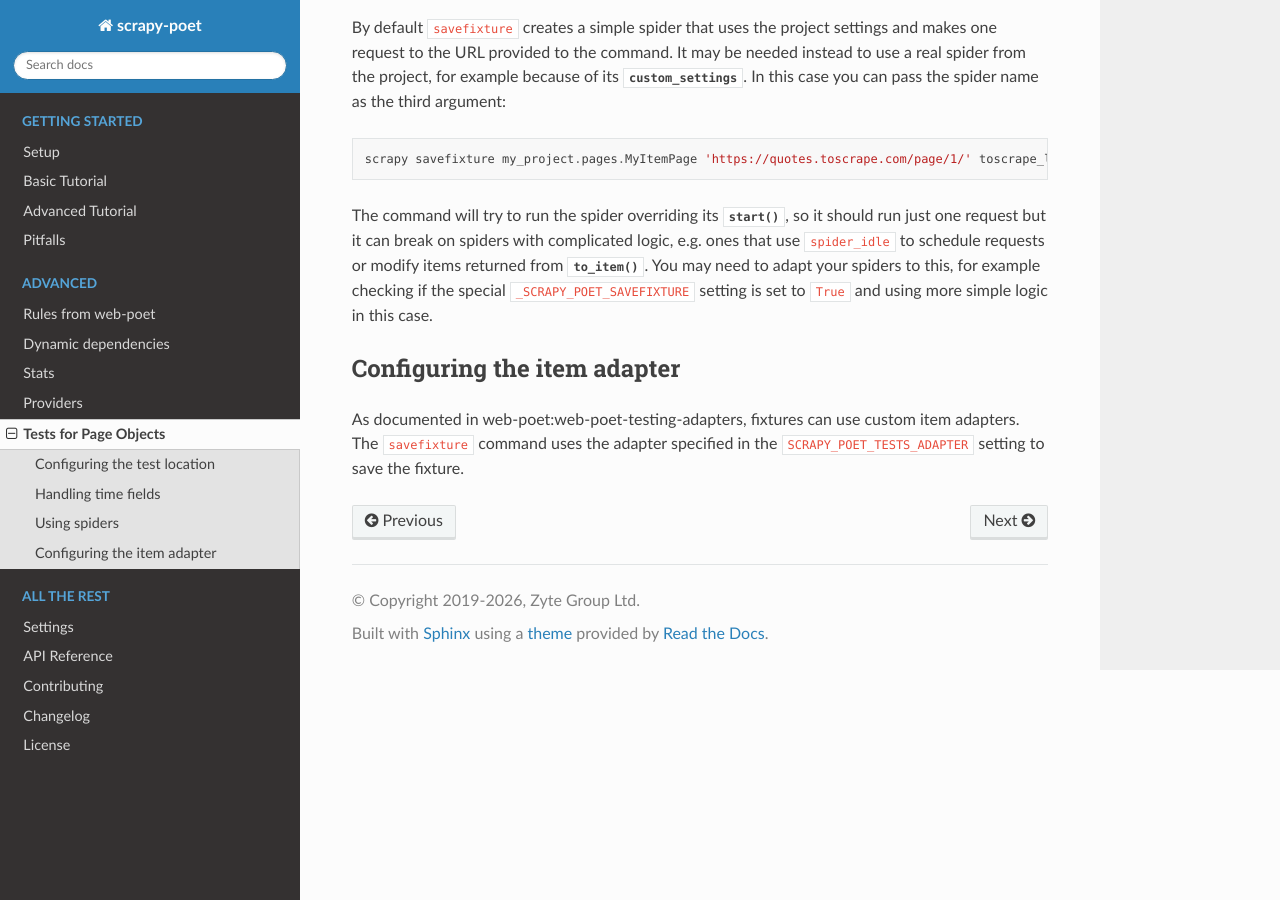
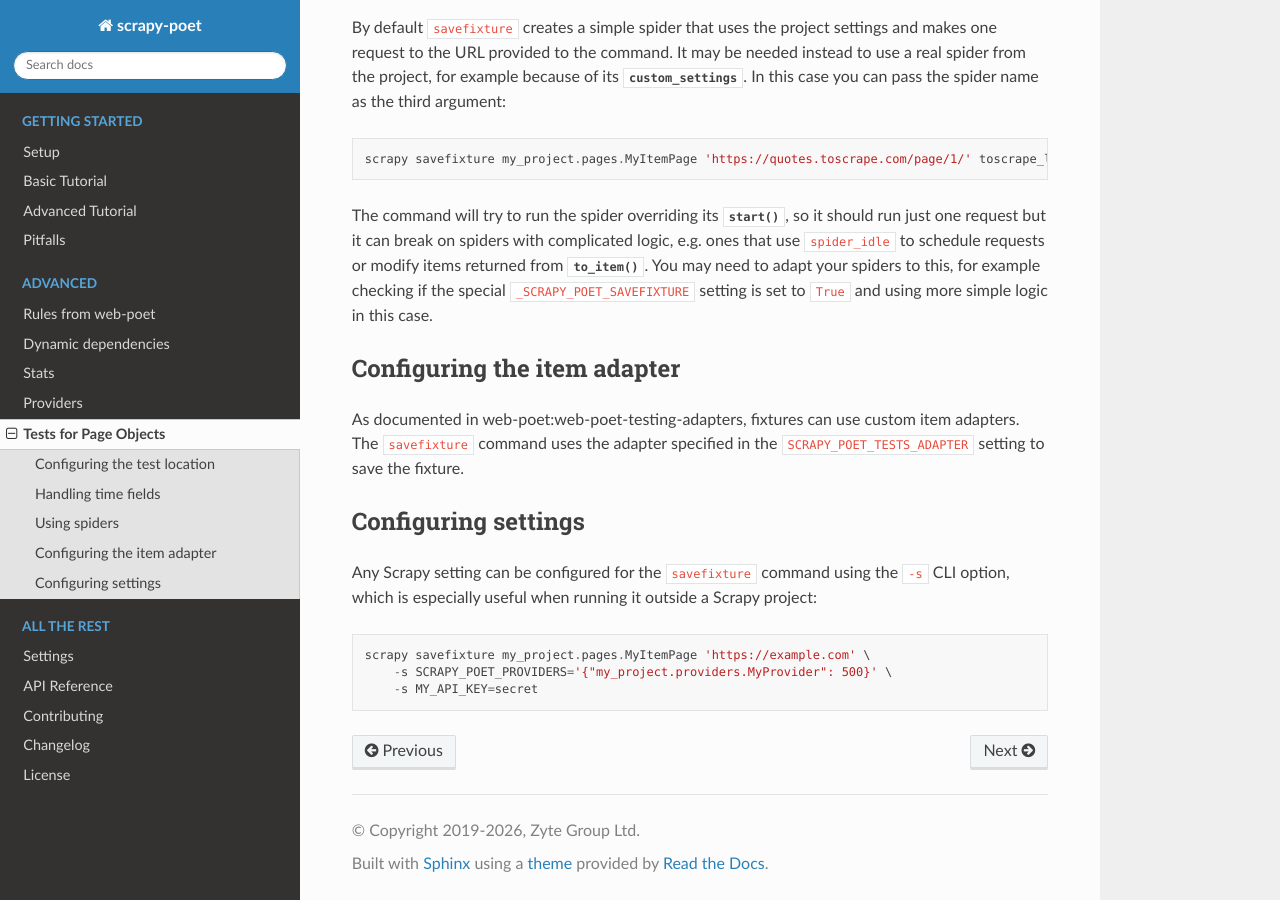
Before and after one commit to scrapinghub/scrapy-poet, a Sphinx documentation site: the page built from docs/testing.rst, in a window 1280 px wide and 900 px high, scrolled down 697 px. Built offline with Sphinx 7.4.7 and the Read the Docs theme 3.1.0, drawn with Linux system fonts in a browser that asks for light colours; the version number could not be read and is left out.

Commit message:
Document how savefixture supports -s (#248)

```diff
--- a/docs/testing.rst
+++ b/docs/testing.rst
@@ -57,3 +57,14 @@ Configuring the item adapter
 As documented in :ref:`web-poet:web-poet-testing-adapters`, fixtures can use custom
 item adapters. The ``savefixture`` command uses the adapter specified in the
 ``SCRAPY_POET_TESTS_ADAPTER`` setting to save the fixture.
+
+Configuring settings
+====================
+
+Any Scrapy setting can be configured for the ``savefixture`` command using the
+``-s`` CLI option, which is especially useful when running it outside a Scrapy
+project::
+
+    scrapy savefixture my_project.pages.MyItemPage 'https://example.com' \
+        -s SCRAPY_POET_PROVIDERS='{"my_project.providers.MyProvider": 500}' \
+        -s MY_API_KEY=secret
```
